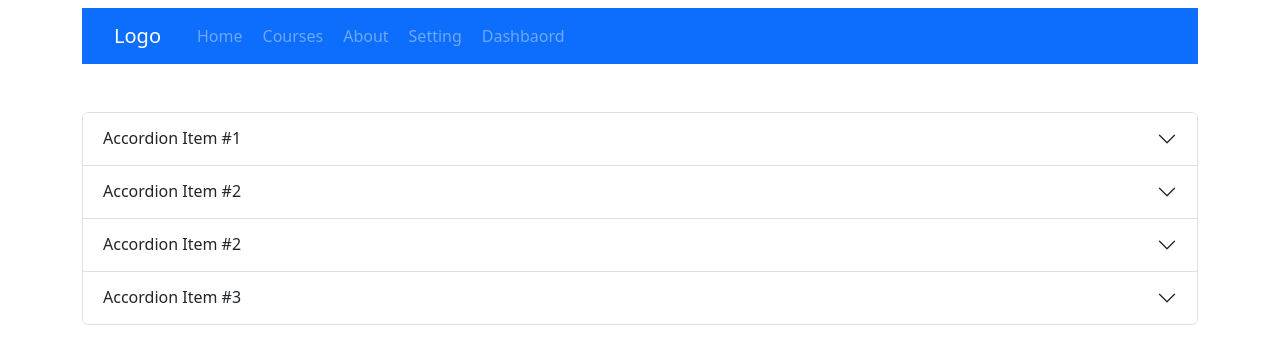
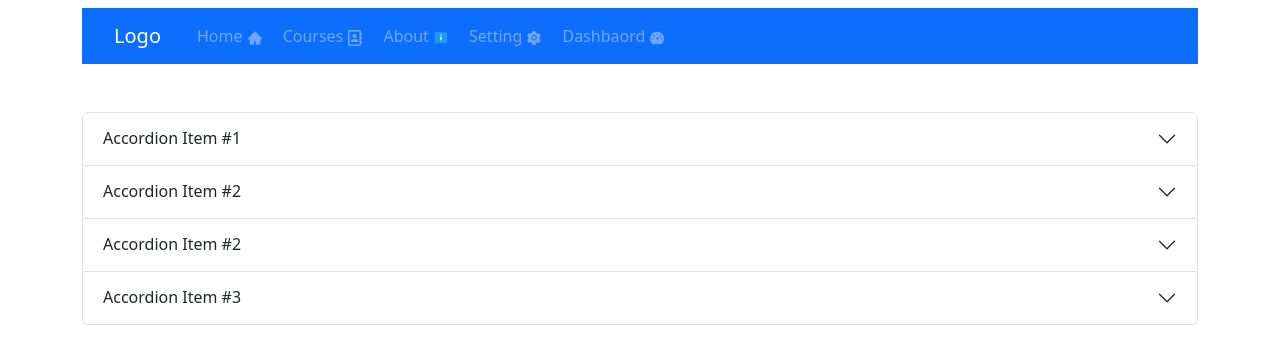
Before and after one commit to alirezatalebizadeh/NewFolder67, a React (Create React App) app: page / in a window 1280 px wide. Shown: the top 364 px of the page. Built offline with nearby package versions, Linux system fonts and the light colour scheme.

Commit message:
add icon to navbar

```diff
--- a/package.json
+++ b/package.json
@@ -10,6 +10,7 @@
     "react": "^18.2.0",
     "react-bootstrap": "^2.8.0",
     "react-dom": "^18.2.0",
+    "react-icons": "^4.10.1",
     "react-router-dom": "^6.14.2",
     "react-scripts": "5.0.1",
     "web-vitals": "^2.1.4"
--- a/src/Components/Navbar/NavbarHeader.js
+++ b/src/Components/Navbar/NavbarHeader.js
@@ -1,4 +1,7 @@
 import React from "react";
+import { AiFillHome, AiFillSetting, AiFillDashboard } from "react-icons/ai";
+import { FaRegAddressBook } from "react-icons/fa";
+import { FcAbout } from "react-icons/fc";
 import { Navbar, Container, Nav } from "react-bootstrap";
 import { Link } from "react-router-dom";
 
@@ -9,11 +12,21 @@ export default function NavbarHeader() {
         <Container>
           <Navbar.Brand href="#home">Logo</Navbar.Brand>
           <Nav className="me-auto">
-            <Link to="/home">Home</Link>
-            <Link to="/courses">Courses</Link>
-            <Link to="/about">About</Link>
-            <Link to="/about/setting">Setting</Link>
-            <Link to="about/dashboard">Dashbaord</Link>
+            <Link to="/home">
+              Home <AiFillHome />
+            </Link>
+            <Link to="/courses">
+              Courses <FaRegAddressBook />
+            </Link>
+            <Link to="/about">
+              About <FcAbout />
+            </Link>
+            <Link to="/about/setting">
+              Setting <AiFillSetting />
+            </Link>
+            <Link to="about/dashboard">
+              Dashbaord <AiFillDashboard />
+            </Link>
           </Nav>
         </Container>
       </Navbar>
```
Also changed, not shown: 1 other file (tests, documents, lock files or other folders).
